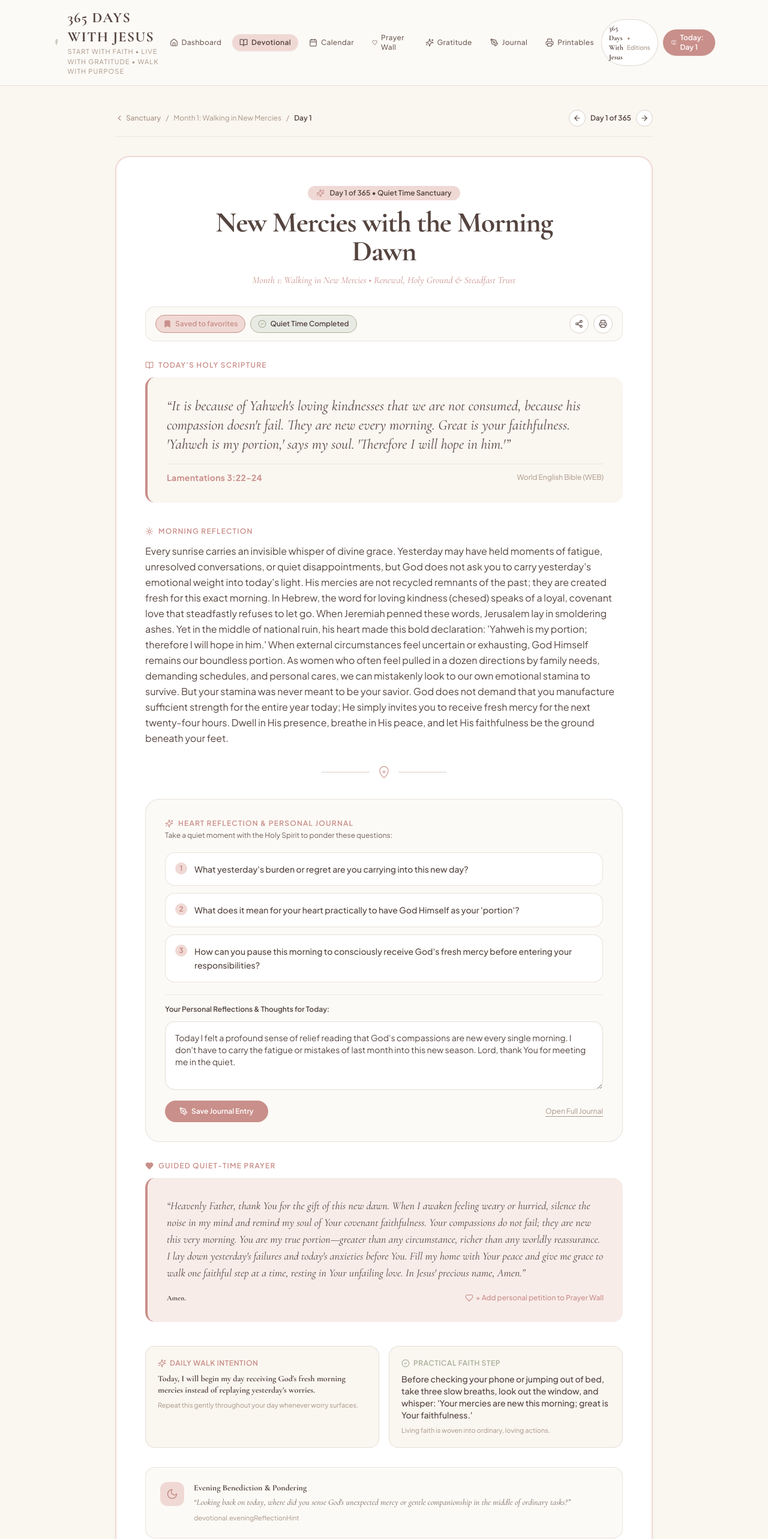
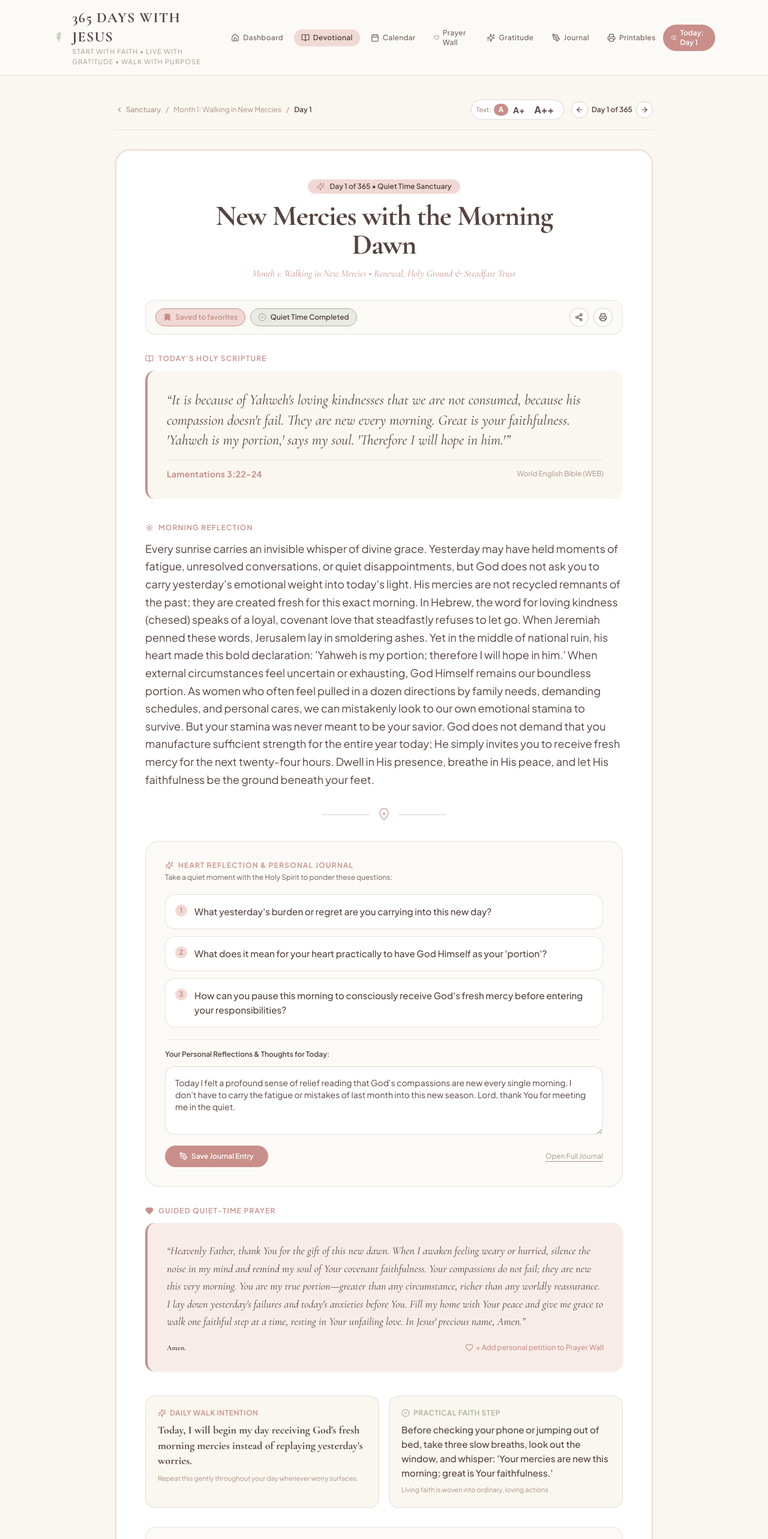
Before and after one commit to iranilma/365-days-with-jesus, a Next.js app: page /devotional/1 in a window 1280 px wide. Shown: the top 2566 px of the page at 60% size. Built offline with nearby package versions, Linux system fonts and the light colour scheme.

Commit message:
fix(ui): remove editions button from top menu and wire full dynamic text sizing across devotional reader

```diff
--- a/scripts/test_two_editions_architecture.mjs
+++ b/scripts/test_two_editions_architecture.mjs
@@ -159,8 +159,8 @@ assert(
   "No global language dropdown selector exists inside edition Navigation.tsx"
 );
 assert(
-  navContent.includes('href="/"') || navContent.includes("href='/'"),
-  "Navigation provides deliberate edition badge button linking back to '/' (All Editions)"
+  !navContent.includes('href="/"') && !navContent.includes("href='/'"),
+  "Navigation top menu does not contain an editions button (clean top bar)"
 );
 
 // ============================================================================
--- a/src/app/globals.css
+++ b/src/app/globals.css
@@ -39,29 +39,29 @@ h1, h2, h3, .font-serif {
 }
 
 /* Devotional Reader Typography Scaling */
-article[data-font-size="normal"] .dev-scripture-text { font-size: 1.5rem !important; line-height: 2.1rem !important; }
-article[data-font-size="normal"] .dev-reflection-body { font-size: 1.125rem !important; line-height: 1.85rem !important; }
-article[data-font-size="normal"] .dev-prayer-body { font-size: 1.125rem !important; line-height: 1.85rem !important; }
-article[data-font-size="normal"] .dev-intention-text { font-size: 1.125rem !important; line-height: 1.6rem !important; }
-article[data-font-size="normal"] .dev-action-text { font-size: 0.95rem !important; line-height: 1.5rem !important; }
-article[data-font-size="normal"] .dev-evening-text { font-size: 1.05rem !important; line-height: 1.6rem !important; }
-article[data-font-size="normal"] .dev-question-item { font-size: 0.95rem !important; line-height: 1.5rem !important; }
+[data-font-size="normal"] .dev-scripture-text { font-size: 1.5rem !important; line-height: 2.1rem !important; }
+[data-font-size="normal"] .dev-reflection-body { font-size: 1.125rem !important; line-height: 1.85rem !important; }
+[data-font-size="normal"] .dev-prayer-body { font-size: 1.125rem !important; line-height: 1.85rem !important; }
+[data-font-size="normal"] .dev-intention-text { font-size: 1.125rem !important; line-height: 1.6rem !important; }
+[data-font-size="normal"] .dev-action-text { font-size: 0.95rem !important; line-height: 1.5rem !important; }
+[data-font-size="normal"] .dev-evening-text { font-size: 1.05rem !important; line-height: 1.6rem !important; }
+[data-font-size="normal"] .dev-question-item { font-size: 0.95rem !important; line-height: 1.5rem !important; }
 
-article[data-font-size="large"] .dev-scripture-text { font-size: 1.85rem !important; line-height: 2.45rem !important; }
-article[data-font-size="large"] .dev-reflection-body { font-size: 1.35rem !important; line-height: 2.15rem !important; }
-article[data-font-size="large"] .dev-prayer-body { font-size: 1.35rem !important; line-height: 2.15rem !important; }
-article[data-font-size="large"] .dev-intention-text { font-size: 1.35rem !important; line-height: 1.85rem !important; }
-article[data-font-size="large"] .dev-action-text { font-size: 1.125rem !important; line-height: 1.75rem !important; }
-article[data-font-size="large"] .dev-evening-text { font-size: 1.25rem !important; line-height: 1.85rem !important; }
-article[data-font-size="large"] .dev-question-item { font-size: 1.125rem !important; line-height: 1.75rem !important; }
+[data-font-size="large"] .dev-scripture-text { font-size: 1.85rem !important; line-height: 2.45rem !important; }
+[data-font-size="large"] .dev-reflection-body { font-size: 1.35rem !important; line-height: 2.15rem !important; }
+[data-font-size="large"] .dev-prayer-body { font-size: 1.35rem !important; line-height: 2.15rem !important; }
+[data-font-size="large"] .dev-intention-text { font-size: 1.35rem !important; line-height: 1.85rem !important; }
+[data-font-size="large"] .dev-action-text { font-size: 1.125rem !important; line-height: 1.75rem !important; }
+[data-font-size="large"] .dev-evening-text { font-size: 1.25rem !important; line-height: 1.85rem !important; }
+[data-font-size="large"] .dev-question-item { font-size: 1.125rem !important; line-height: 1.75rem !important; }
 
-article[data-font-size="xlarge"] .dev-scripture-text { font-size: 2.25rem !important; line-height: 2.95rem !important; }
-article[data-font-size="xlarge"] .dev-reflection-body { font-size: 1.6rem !important; line-height: 2.5rem !important; }
-article[data-font-size="xlarge"] .dev-prayer-body { font-size: 1.6rem !important; line-height: 2.5rem !important; }
-article[data-font-size="xlarge"] .dev-intention-text { font-size: 1.6rem !important; line-height: 2.15rem !important; }
-article[data-font-size="xlarge"] .dev-action-text { font-size: 1.3rem !important; line-height: 1.95rem !important; }
-article[data-font-size="xlarge"] .dev-evening-text { font-size: 1.45rem !important; line-height: 2.15rem !important; }
-article[data-font-size="xlarge"] .dev-question-item { font-size: 1.3rem !important; line-height: 1.95rem !important; }
+[data-font-size="xlarge"] .dev-scripture-text { font-size: 2.25rem !important; line-height: 2.95rem !important; }
+[data-font-size="xlarge"] .dev-reflection-body { font-size: 1.6rem !important; line-height: 2.5rem !important; }
+[data-font-size="xlarge"] .dev-prayer-body { font-size: 1.6rem !important; line-height: 2.5rem !important; }
+[data-font-size="xlarge"] .dev-intention-text { font-size: 1.6rem !important; line-height: 2.15rem !important; }
+[data-font-size="xlarge"] .dev-action-text { font-size: 1.3rem !important; line-height: 1.95rem !important; }
+[data-font-size="xlarge"] .dev-evening-text { font-size: 1.45rem !important; line-height: 2.15rem !important; }
+[data-font-size="xlarge"] .dev-question-item { font-size: 1.3rem !important; line-height: 1.95rem !important; }
 
 /* High-Fidelity Print Styling for US Letter and A4 */
 @media print {
--- a/src/components/Navigation.tsx
+++ b/src/components/Navigation.tsx
@@ -83,22 +83,8 @@ export function Navigation() {
             })}
           </nav>
 
-          {/* Right Action: Edition Badge & Today's Quiet Time Quick Anchor */}
+          {/* Right Action: Today's Quiet Time Quick Anchor */}
           <div className="flex items-center gap-2">
-            <Link
-              href="/"
-              className="inline-flex items-center gap-1.5 px-3 py-1.5 rounded-full bg-white border border-sanctuary-taupeLight/80 text-sanctuary-cocoa text-xs font-medium hover:bg-sanctuary-blushLight transition-colors shadow-xs"
-              title={isPt ? "Ver todas as edições do produto" : "View all product editions"}
-            >
-              <span className="font-serif font-bold text-xs text-sanctuary-cocoa">
-                <span className="hidden sm:inline">{isPt ? "365 Dias com Jesus" : "365 Days With Jesus"}</span>
-                <span className="sm:hidden">{isPt ? "Edições" : "Editions"}</span>
-              </span>
-              <span className="text-[10px] text-sanctuary-taupe hidden md:inline">
-                {isPt ? "• Edições" : "• Editions"}
-              </span>
-            </Link>
-
             <Link
               href={`${prefix}/devotional/1`}
               className="inline-flex items-center gap-1.5 px-3.5 py-1.5 rounded-full bg-sanctuary-rose text-white text-xs font-semibold shadow-sm hover:bg-sanctuary-roseDark transition-colors"
--- a/src/components/views/DashboardView.tsx
+++ b/src/components/views/DashboardView.tsx
@@ -64,12 +64,18 @@ export function DashboardView({ edition }: DashboardViewProps) {
 
   useEffect(() => {
     setMounted(true);
+    const loadFontSize = () => {
       try {
         const saved = localStorage.getItem("sanctuary_font_size") as "normal" | "large" | "xlarge" | null;
         if (saved && ["normal", "large", "xlarge"].includes(saved)) {
           setFontSize(saved);
         }
       } catch {}
+    };
+
+    loadFontSize();
+    window.addEventListener("sanctuary_font_size_changed", loadFontSize);
+    window.addEventListener("storage", loadFontSize);
 
     const state = getUserState();
     setUserState(state);
@@ -83,12 +89,18 @@ export function DashboardView({ edition }: DashboardViewProps) {
     if (found) {
       setTodayGratitude(found);
     }
+
+    return () => {
+      window.removeEventListener("sanctuary_font_size_changed", loadFontSize);
+      window.removeEventListener("storage", loadFontSize);
+    };
   }, []);
 
   const handleSetFontSize = (size: "normal" | "large" | "xlarge") => {
     setFontSize(size);
     try {
       localStorage.setItem("sanctuary_font_size", size);
+      window.dispatchEvent(new Event("sanctuary_font_size_changed"));
     } catch {}
   };
 
@@ -263,7 +275,7 @@ export function DashboardView({ edition }: DashboardViewProps) {
         </div>
       ) : todayDevotional ? (
         /* Published Devotional Card (Full Liturgy for English or Published Portuguese) */
-        <div className="bg-white border-2 border-sanctuary-blush rounded-3xl p-6 sm:p-8 shadow-sm transition-all hover:shadow-md">
+        <div data-font-size={fontSize} className="bg-white border-2 border-sanctuary-blush rounded-3xl p-6 sm:p-8 shadow-sm transition-all hover:shadow-md">
           <div className="flex flex-col md:flex-row md:items-center justify-between gap-4 pb-6 border-b border-sanctuary-taupeLight/40">
             <div>
               <span className="text-xs uppercase font-sans tracking-widest text-sanctuary-taupe font-semibold block">
@@ -293,7 +305,7 @@ export function DashboardView({ edition }: DashboardViewProps) {
 
           {/* Scripture Spotlight */}
           <div className="my-6 p-5 sm:p-6 bg-sanctuary-ivory rounded-2xl border-l-4 border-sanctuary-rose">
-            <p className="font-serif text-lg sm:text-xl text-sanctuary-cocoa italic leading-relaxed">
+            <p className="font-serif dev-scripture-text text-lg sm:text-xl text-sanctuary-cocoa italic leading-relaxed">
               &ldquo;{todayDevotional.scripture_primary_text}&rdquo;
             </p>
             <div className="mt-3 flex items-center justify-between text-xs text-sanctuary-taupe">
@@ -305,7 +317,7 @@ export function DashboardView({ edition }: DashboardViewProps) {
           </div>
 
           {/* Reflection Snippet & Actions */}
-          <p className={`text-sanctuary-cocoaLight line-clamp-3 ${getFontSizeClass()}`}>
+          <p className={`text-sanctuary-cocoaLight line-clamp-3 dev-reflection-body ${getFontSizeClass()}`}>
             {todayDevotional.reflection_body}
           </p>
 
--- a/src/components/views/DevotionalView.tsx
+++ b/src/components/views/DevotionalView.tsx
@@ -65,12 +65,18 @@ export function DevotionalView({ edition, dayNumber }: DevotionalViewProps) {
   const [copied, setCopied] = useState(false);
 
   useEffect(() => {
+    const loadFontSize = () => {
       try {
         const saved = localStorage.getItem("sanctuary_font_size") as "normal" | "large" | "xlarge" | null;
         if (saved && ["normal", "large", "xlarge"].includes(saved)) {
           setFontSizeState(saved);
         }
       } catch {}
+    };
+
+    loadFontSize();
+    window.addEventListener("sanctuary_font_size_changed", loadFontSize);
+    window.addEventListener("storage", loadFontSize);
 
     const userState = getUserState();
     setCompleted(userState.completed_days.includes(dayNumber));
@@ -85,6 +91,11 @@ export function DevotionalView({ edition, dayNumber }: DevotionalViewProps) {
     } else {
       setReflectionAnswer("");
     }
+
+    return () => {
+      window.removeEventListener("sanctuary_font_size_changed", loadFontSize);
+      window.removeEventListener("storage", loadFontSize);
+    };
   }, [dayNumber]);
 
   // If in Portuguese edition and day is not published, render complete Portuguese unavailable screen
@@ -106,6 +117,7 @@ export function DevotionalView({ edition, dayNumber }: DevotionalViewProps) {
     setFontSizeState(size);
     try {
       localStorage.setItem("sanctuary_font_size", size);
+      window.dispatchEvent(new Event("sanctuary_font_size_changed"));
     } catch {}
   };
 
@@ -183,8 +195,59 @@ export function DevotionalView({ edition, dayNumber }: DevotionalViewProps) {
           </span>
         </div>
 
-        {/* Previous / Next Day Navigation */}
-        <div className="flex items-center gap-2">
+        {/* Previous / Next Day Navigation & Text Sizing */}
+        <div className="flex flex-wrap items-center gap-3">
+          {/* Compact Text Size Selector (A / A+ / A++) */}
+          <div
+            className="inline-flex items-center bg-white border border-sanctuary-taupeLight/80 rounded-full px-2 py-0.5 shadow-xs"
+            role="group"
+            aria-label={isPt ? "Tamanho do texto" : "Text size options"}
+          >
+            <span className="text-[11px] mr-1 text-sanctuary-taupe select-none font-medium">
+              {isPt ? "Texto:" : "Text:"}
+            </span>
+            <button
+              type="button"
+              onClick={() => handleSetFontSize("normal")}
+              className={`px-2 py-0.5 rounded-full text-xs font-bold transition-all cursor-pointer ${
+                fontSize === "normal"
+                  ? "bg-sanctuary-rose text-white shadow-xs"
+                  : "text-sanctuary-cocoa hover:text-sanctuary-rose"
+              }`}
+              title={isPt ? "Tamanho normal (A)" : "Normal text size (A)"}
+              aria-pressed={fontSize === "normal"}
+            >
+              A
+            </button>
+            <button
+              type="button"
+              onClick={() => handleSetFontSize("large")}
+              className={`px-2 py-0.5 rounded-full text-sm font-bold transition-all cursor-pointer ${
+                fontSize === "large"
+                  ? "bg-sanctuary-rose text-white shadow-xs"
+                  : "text-sanctuary-cocoa hover:text-sanctuary-rose"
+              }`}
+              title={isPt ? "Tamanho grande (A+)" : "Large text size (A+)"}
+              aria-pressed={fontSize === "large"}
+            >
+              A+
+            </button>
+            <button
+              type="button"
+              onClick={() => handleSetFontSize("xlarge")}
+              className={`px-2 py-0.5 rounded-full text-base font-bold transition-all cursor-pointer ${
+                fontSize === "xlarge"
+                  ? "bg-sanctuary-rose text-white shadow-xs"
+                  : "text-sanctuary-cocoa hover:text-sanctuary-rose"
+              }`}
+              title={isPt ? "Tamanho extra grande (A++)" : "Extra large text size (A++)"}
+              aria-pressed={fontSize === "xlarge"}
+            >
+              A++
+            </button>
+          </div>
+
+          <div className="flex items-center gap-1.5">
             <Link
               href={`${basePrefix}/devotional/${prevDay}`}
               className="p-1.5 rounded-full bg-white border border-sanctuary-taupeLight text-sanctuary-cocoa hover:bg-sanctuary-blushLight transition-colors"
@@ -204,9 +267,10 @@ export function DevotionalView({ edition, dayNumber }: DevotionalViewProps) {
             </Link>
           </div>
         </div>
+      </div>
 
       {/* Main Devotional Container */}
-      <article className="bg-white border-2 border-sanctuary-blush rounded-3xl p-6 sm:p-10 md:p-12 shadow-sm space-y-8">
+      <article data-font-size={fontSize} className="bg-white border-2 border-sanctuary-blush rounded-3xl p-6 sm:p-10 md:p-12 shadow-sm space-y-8">
         {/* Title, Badge & Theme */}
         <div className="space-y-3 text-center max-w-2xl mx-auto">
           <div className="inline-flex items-center gap-2 px-3.5 py-1 rounded-full bg-sanctuary-blush text-sanctuary-cocoa text-xs font-semibold">
@@ -291,7 +355,7 @@ export function DevotionalView({ edition, dayNumber }: DevotionalViewProps) {
           </div>
 
           <div className="p-6 sm:p-8 bg-sanctuary-ivory rounded-2xl border-l-4 border-sanctuary-rose shadow-xs">
-            <p className="font-serif text-xl sm:text-2xl text-sanctuary-cocoa italic leading-relaxed">
+            <p className="font-serif dev-scripture-text text-xl sm:text-2xl text-sanctuary-cocoa italic leading-relaxed">
               &ldquo;{entry.scripture_primary_text}&rdquo;
             </p>
             <div className="mt-4 flex items-center justify-between text-xs text-sanctuary-taupe border-t border-sanctuary-taupeLight/40 pt-3">
@@ -311,7 +375,7 @@ export function DevotionalView({ edition, dayNumber }: DevotionalViewProps) {
           </div>
 
           <div className={`text-sanctuary-cocoa font-sans space-y-4 ${getFontSizeClass()}`}>
-            <p className="whitespace-pre-line leading-relaxed">
+            <p className="dev-reflection-body whitespace-pre-line leading-relaxed">
               {entry.reflection_body}
             </p>
           </div>
@@ -340,7 +404,7 @@ export function DevotionalView({ edition, dayNumber }: DevotionalViewProps) {
                 <span className="w-5 h-5 rounded-full bg-sanctuary-blush text-sanctuary-rose flex items-center justify-center text-xs font-bold shrink-0">
                   {qIdx + 1}
                 </span>
-                <span className="leading-relaxed">{question}</span>
+                <span className="dev-question-item leading-relaxed">{question}</span>
               </div>
             ))}
           </div>
@@ -383,7 +447,7 @@ export function DevotionalView({ edition, dayNumber }: DevotionalViewProps) {
           </div>
 
           <div className="p-6 sm:p-8 bg-sanctuary-blushLight rounded-2xl border-l-4 border-sanctuary-rose space-y-3">
-            <p className="font-serif italic text-base sm:text-lg text-sanctuary-cocoa leading-relaxed">
+            <p className="font-serif italic dev-prayer-body text-base sm:text-lg text-sanctuary-cocoa leading-relaxed">
               &ldquo;{entry.guided_prayer}&rdquo;
             </p>
             <div className="pt-2 flex items-center justify-between text-xs text-sanctuary-taupe">
@@ -406,7 +470,7 @@ export function DevotionalView({ edition, dayNumber }: DevotionalViewProps) {
               <Sparkles className="w-3.5 h-3.5" />
               <span>{t("devotional.dailyIntentionTitle")}</span>
             </div>
-            <p className="font-serif text-sm font-bold text-sanctuary-cocoa leading-snug">
+            <p className="font-serif dev-intention-text text-sm font-bold text-sanctuary-cocoa leading-snug">
               {entry.daily_intention}
             </p>
             <p className="text-[11px] text-sanctuary-taupe">
@@ -419,7 +483,7 @@ export function DevotionalView({ edition, dayNumber }: DevotionalViewProps) {
               <CheckCircle2 className="w-3.5 h-3.5 text-sanctuary-sage" />
               <span>{t("devotional.practicalActionTitle")}</span>
             </div>
-            <p className="text-xs sm:text-sm text-sanctuary-cocoa leading-relaxed font-medium">
+            <p className="dev-action-text text-xs sm:text-sm text-sanctuary-cocoa leading-relaxed font-medium">
               {entry.practical_action}
             </p>
             <p className="text-[11px] text-sanctuary-taupe">
@@ -437,7 +501,7 @@ export function DevotionalView({ edition, dayNumber }: DevotionalViewProps) {
             <h3 className="font-serif text-sm font-bold text-sanctuary-cocoa">
               {t("devotional.eveningReflectionTitle")}
             </h3>
-            <p className="font-serif italic text-xs sm:text-sm text-sanctuary-cocoaLight leading-relaxed">
+            <p className="font-serif italic dev-evening-text text-xs sm:text-sm text-sanctuary-cocoaLight leading-relaxed">
               &ldquo;{entry.evening_reflection_prompt}&rdquo;
             </p>
             <p className="text-[11px] text-sanctuary-taupe pt-1">
```
Lines whose indentation alone changed are shown as unchanged.
